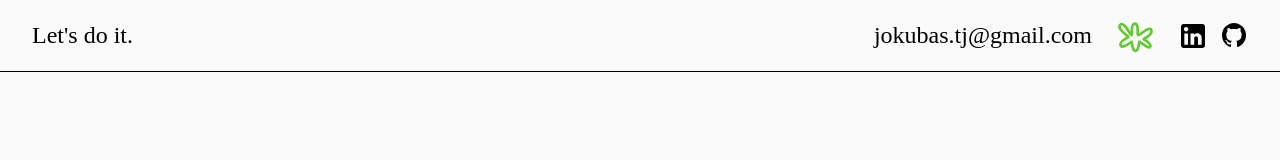
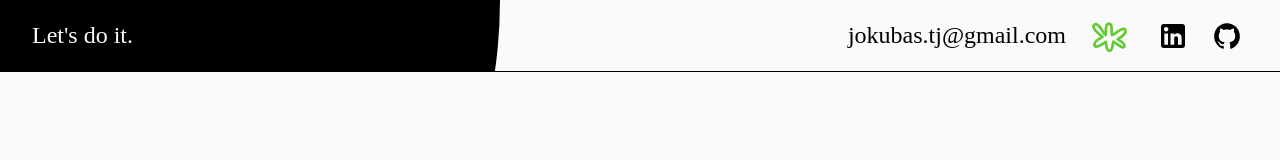
Before and after one commit to JokubasTolocka/freelancePortfolio, a Gatsby site: page / in a window 1280 px wide. Built offline with nearby package versions, Linux system fonts and the light colour scheme; Gatsby itself is replaced by a stand-in of ours; a web font is replaced by a local one.

Commit message:
add black mask animatable

```diff
--- a/package.json
+++ b/package.json
@@ -19,6 +19,7 @@
     "@fontsource/dela-gothic-one": "^5.1.0",
     "@mdx-js/react": "^3.0.1",
     "babel-plugin-styled-components": "^2.1.4",
+    "framer-motion": "^11.11.2",
     "gatsby": "^5.13.7",
     "gatsby-plugin-mdx": "^5.13.1",
     "gatsby-plugin-netlify-cms": "^7.12.1",
--- a/src/components/Header.tsx
+++ b/src/components/Header.tsx
@@ -1,8 +1,10 @@
-import React from "react";
+import React, { useState } from "react";
 import styled from "styled-components";
 import Typography from "./typography/HeadingTypography";
 import Squiggle from "./Squiggle";
 import SocialMedia from "./SocialMedia";
+import { motion } from "framer-motion";
+import useMousePos from "../hooks/useMousePos";
 
 const Wrapper = styled.div`
   padding: 0 32px;
@@ -20,7 +22,28 @@ const RightContainer = styled.div`
   align-items: center;
 `;
 
-const Header = () => (
+const MaskWrapper = styled(Wrapper)`
+  position: absolute;
+  top: 0;
+  background-color: ${({ theme }) => theme.colors.black};
+  color: ${({ theme }) => theme.colors.white};
+  mask: url("./cursorMask.svg");
+  mask-repeat: no-repeat;
+
+  svg {
+    stroke: ${({ theme }) => theme.colors.white};
+    fill: ${({ theme }) => theme.colors.white};
+  }
+`;
+
+const Header = () => {
+  const { x, y } = useMousePos();
+  const [isMouseHovering, setIsMouseHovering] = useState(false);
+
+  const CIRCLE_SIZE = isMouseHovering ? 1000 : 1;
+
+  return (
+    <>
       <Wrapper>
         <Typography variant="Heading4">Let's do it.</Typography>
         <RightContainer>
@@ -29,6 +52,31 @@ const Header = () => (
           <SocialMedia />
         </RightContainer>
       </Wrapper>
+      <MaskWrapper
+        as={motion.div}
+        animate={{
+          WebkitMaskSize: `${CIRCLE_SIZE}px`,
+          WebkitMaskPosition: `${x - CIRCLE_SIZE / 2}px ${
+            y - CIRCLE_SIZE / 2
+          }px`,
+        }}
+        transition={{ type: "tween", ease: "backOut" }}
+        onMouseEnter={() => {
+          setIsMouseHovering(true);
+        }}
+        onMouseLeave={() => {
+          setIsMouseHovering(false);
+        }}
+      >
+        <Typography variant="Heading4">Let's do it.</Typography>
+        <RightContainer>
+          <Typography variant="Heading4">jokubas.tj@gmail.com</Typography>
+          <Squiggle />
+          <SocialMedia />
+        </RightContainer>
+      </MaskWrapper>
+    </>
   );
+};
 
 export default Header;
--- a/src/components/SocialMedia.tsx
+++ b/src/components/SocialMedia.tsx
@@ -1,13 +1,14 @@
 import React from "react";
 import LinkedInIcon from "../assets/linkedIn.svg";
 import GithubIcon from "../assets/github.svg";
-import styled from "styled-components";
+import styled, { css } from "styled-components";
 
-const iconStyles = styled.svg`
+const iconStyles = css`
   fill: ${({ theme }) => theme.colors.black};
   width: 30px;
   height: 30px;
-  padding: 3px;
+  margin: 6px;
+  stroke: none !important;
 `;
 
 const StyledLinkedInIcon = styled(LinkedInIcon)`
--- a/src/components/Squiggle.tsx
+++ b/src/components/Squiggle.tsx
@@ -9,6 +9,7 @@ const StyledSquiggle = styled(SquiggleIcon)`
   width: 38px;
   height: 38px;
   transform: rotate(${getRandomRotation()}deg);
+  fill: none !important;
 `;
 
 const Squiggle = () => <StyledSquiggle />;
--- a/src/components/typography/HeadingTypography.tsx
+++ b/src/components/typography/HeadingTypography.tsx
@@ -25,14 +25,14 @@ type Props = {
   children: string;
 };
 
-const Text = styled.span<{ variant: Variant }>`
+const Text = styled.span<{ $variant: Variant }>`
   font-family: "Dela Gothic One";
   color: ${(props) => props.theme.black};
-  font-size: ${(props) => FontSize[props.variant]};
+  font-size: ${(props) => FontSize[props.$variant]};
 `;
 
 const Typography = ({ variant = "Heading1", children }: Props) => {
-  return <Text variant={variant}>{children}</Text>;
+  return <Text $variant={variant}>{children}</Text>;
 };
 
 export default Typography;
--- /dev/null
+++ b/src/hooks/useMousePos.tsx
@@ -0,0 +1,18 @@
+import { useEffect, useState } from "react";
+
+const useMousePos = () => {
+  const [mousePos, setMousePos] = useState({ x: 0, y: 0 });
+
+  const updateMousePos = (e: MouseEvent) =>
+    setMousePos({ x: e.clientX, y: e.clientY });
+
+  useEffect(() => {
+    window.addEventListener("mousemove", updateMousePos);
+
+    return () => window.removeEventListener("mousemove", updateMousePos);
+  }, []);
+
+  return mousePos;
+};
+
+export default useMousePos;
```
Also changed, not shown: static/cursorMask.svg (added), 1 other file. Lines whose indentation alone changed are shown as unchanged.
